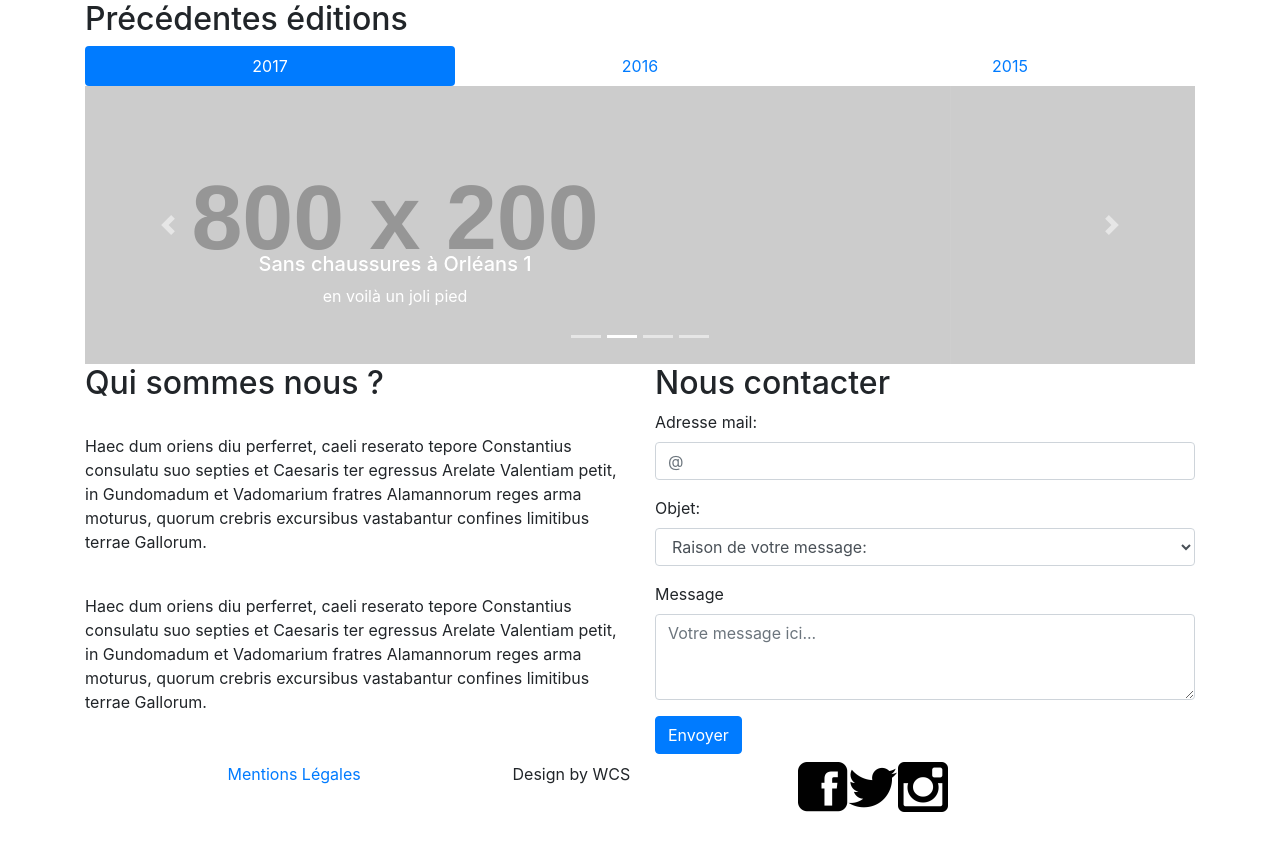
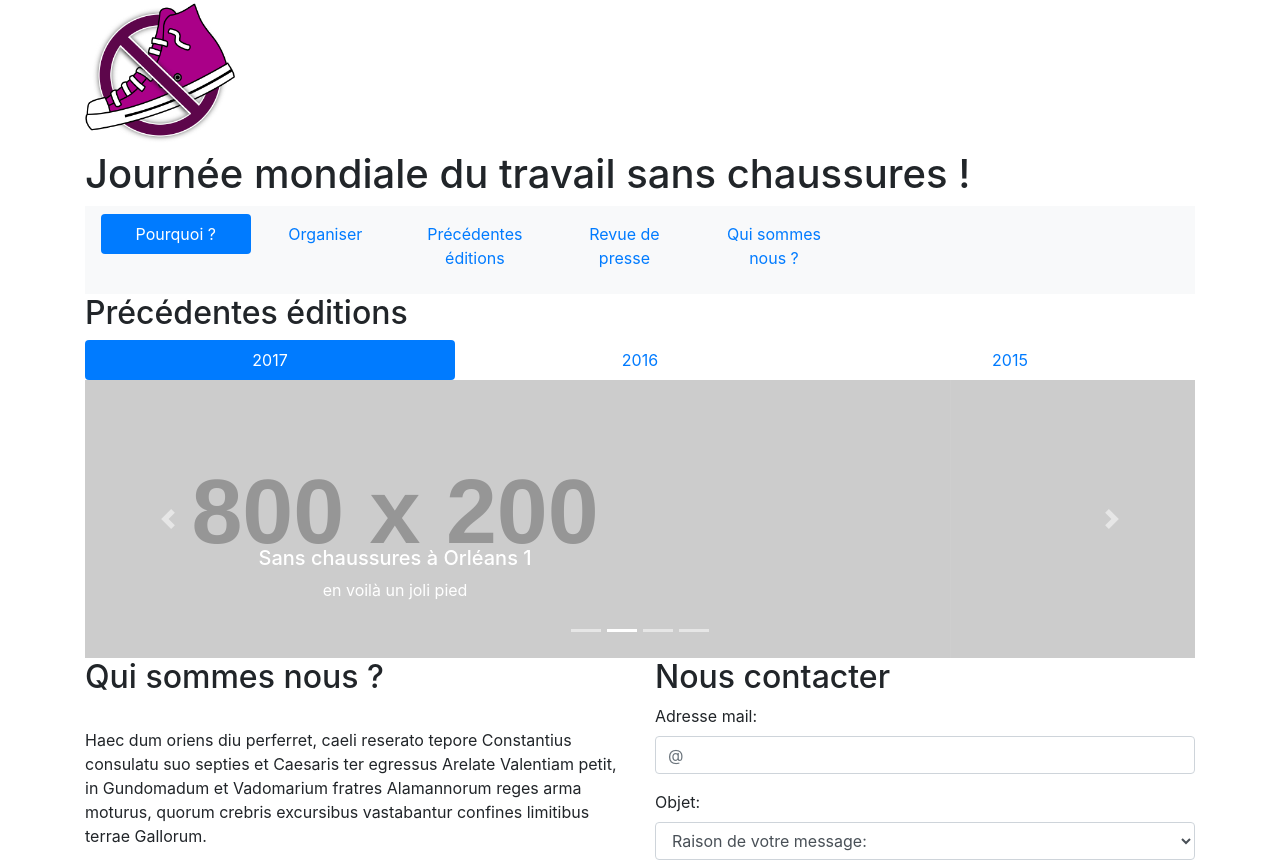
Before and after one commit to Florencelg/Florencelg.github.io, a plain HTML site: page index.html in a window 1280 px wide. Shown: the top 863 px of the page. Before the commit the page ends 828 px from the top, so only its background shows below. Drawn offline with nearby package versions, Linux system fonts and the light colour scheme; placeholder pictures from the web are drawn by us.

Commit message:
ajout header

```diff
--- a/index.html
+++ b/index.html
@@ -1,5 +1,5 @@
 <!doctype html>
-<html lang="en">
+<html lang="fr">
   <head>
     <!-- Required meta tags -->
     <meta charset="utf-8">
@@ -11,6 +11,36 @@
     <title>Journée sans chaussure</title>
   </head>
   <body>
+   <header>
+     <section class="container">
+       <img src="images/logo_journée_sans_chaussure.png" width="150" alt="Logo">
+       <h1>Journée mondiale du travail sans chaussures !</h1>
+       <nav class="navbar navbar-expand-lg navbar-light bg-light">
+         <button class="navbar-toggler" type="button" data-toggle="collapse" data-target="#navbarNav" aria-controls="navbarNav"
+           aria-expanded="false" aria-label="Toggle navigation">
+           <span class="navbar-toggler-icon"></span>
+         </button>
+         <div class="collapse navbar-collapse" id="navbarNav">
+           <ul class="nav nav-pills mb-2 nav-justified" id="pills-tab" role="tablist">
+             <li class="nav-item">
+               <a class="nav-link active" data-toggle="pill" href="#pourquoi">Pourquoi ?</a>
+             </li>
+             <li class="nav-item">
+               <a class="nav-link" data-toggle="pill" href="#organiser">Organiser</a>
+             </li>
+             <li class="nav-item">
+               <a class="nav-link" data-toggle="pill" href="#editionpassée">Précédentes éditions</a>
+             <li class="nav-item">
+               <a class="nav-link" data-toggle="pill" href="#presse">Revue de presse</a>
+             </li>
+             <li class="nav-item">
+               <a class="nav-link" data-toggle="pill" href="#qsn">Qui sommes nous ?</a>
+             </li>
+           </ul>
+         </div>
+       </nav>
+     </section>
+   </header>
     <article>
         <div class="container">
           <h2>Précédentes éditions</h2>
```
